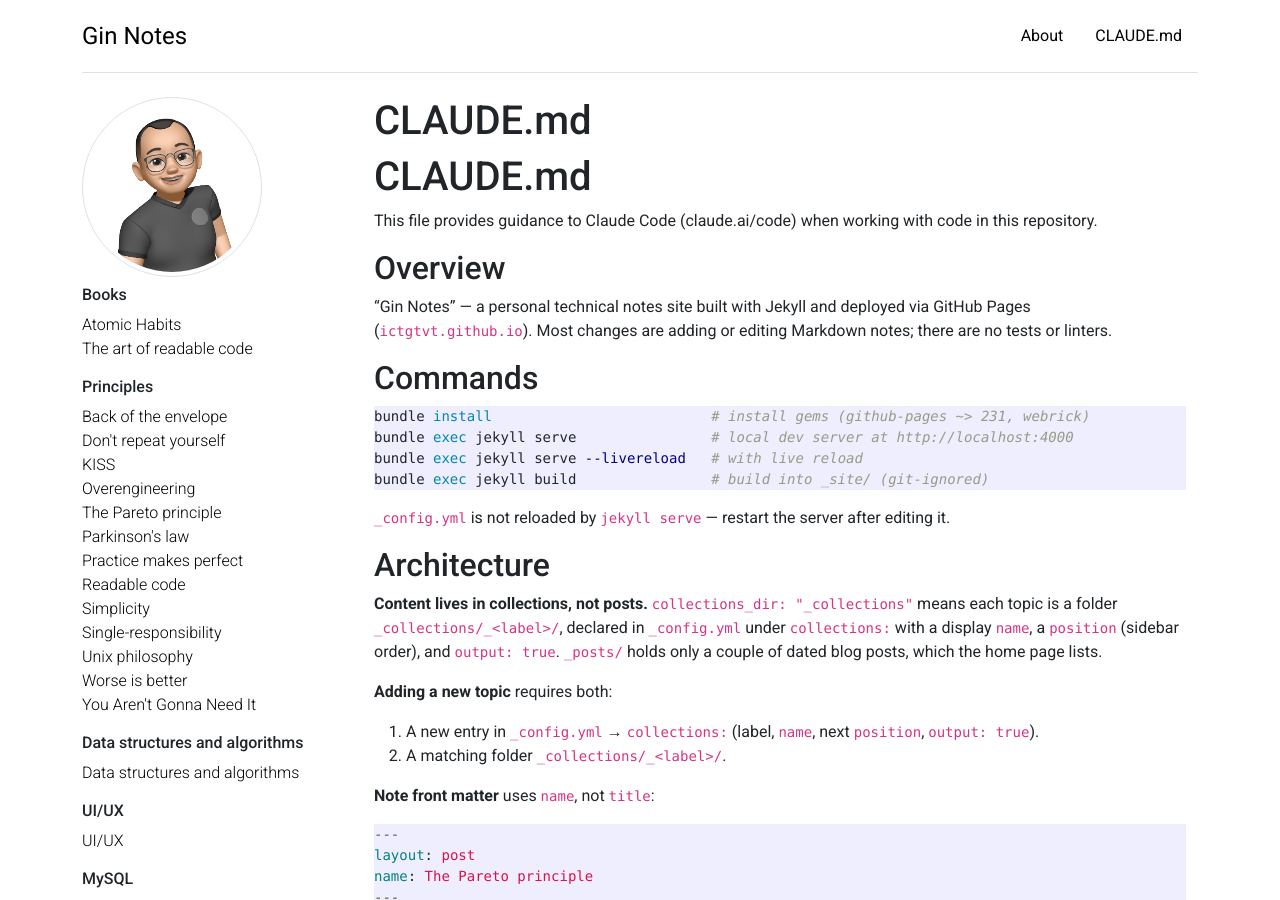
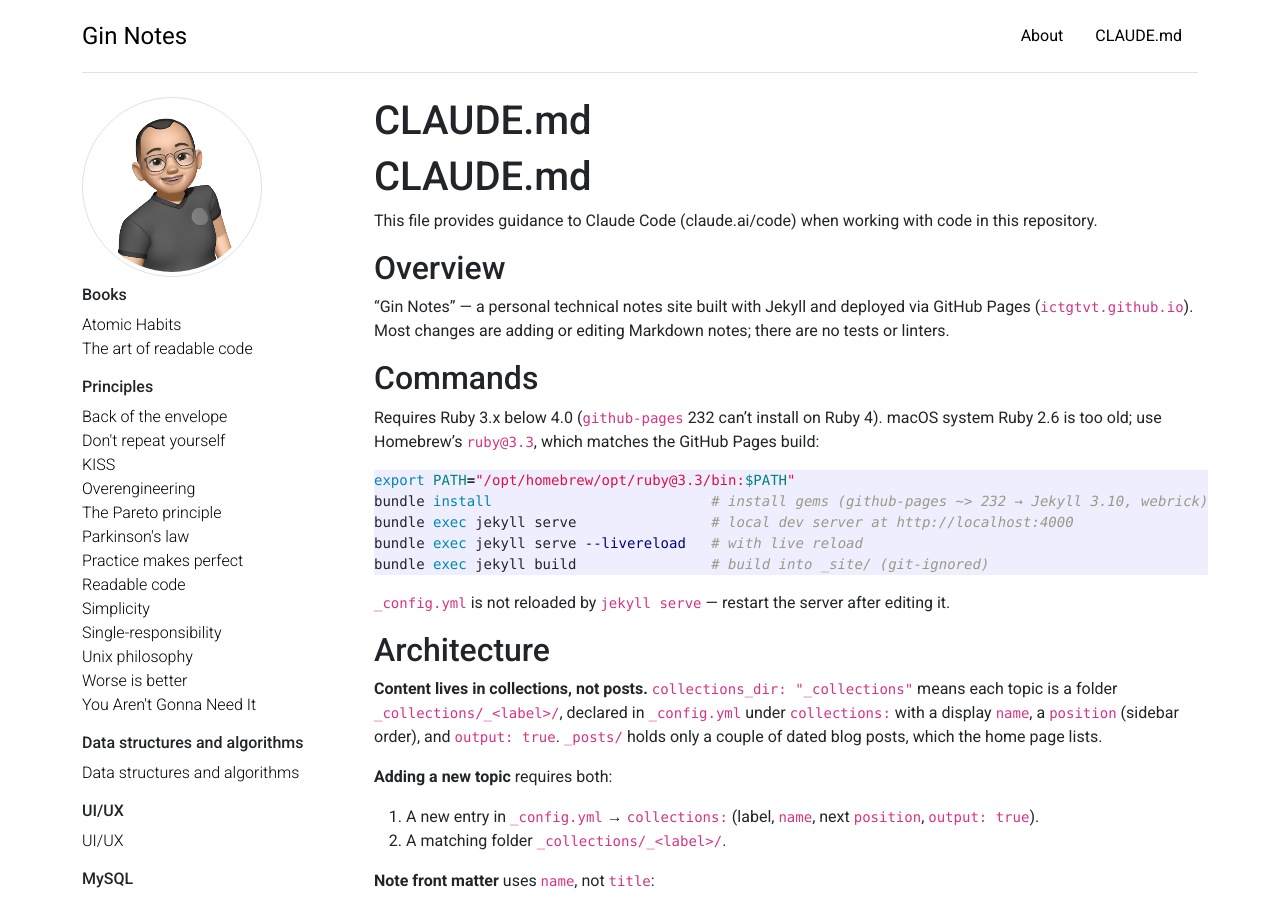
Before and after one commit to ictgtvt/ictgtvt.github.io, a Jekyll site: the page built from CLAUDE.md, in a window 1280 px wide and 900 px high. Built offline with Jekyll 4.4.1, drawn with Linux system fonts in a browser that asks for light colours; our own code applies the rules of GitHub Pages for plain Markdown files.

Commit message:
Update github-pages to 232 (Jekyll 3.10)
Regenerate Gemfile.lock with Ruby 3.3 and Bundler 4.0.21, ignore the
local .bundle config, and document the Ruby version requirement.

Co-Authored-By: Claude Opus 5.5 (1M context) <noreply@anthropic.com>

````diff
--- a/CLAUDE.md
+++ b/CLAUDE.md
@@ -8,8 +8,11 @@ This file provides guidance to Claude Code (claude.ai/code) when working with co
 
 ## Commands
 
+Requires Ruby 3.x below 4.0 (`github-pages` 232 can't install on Ruby 4). macOS system Ruby 2.6 is too old; use Homebrew's `ruby@3.3`, which matches the GitHub Pages build:
+
 ```sh
-bundle install                          # install gems (github-pages ~> 231, webrick)
+export PATH="/opt/homebrew/opt/ruby@3.3/bin:$PATH"
+bundle install                          # install gems (github-pages ~> 232 → Jekyll 3.10, webrick)
 bundle exec jekyll serve                # local dev server at http://localhost:4000
 bundle exec jekyll serve --livereload   # with live reload
 bundle exec jekyll build                # build into _site/ (git-ignored)
--- a/Gemfile
+++ b/Gemfile
@@ -15,7 +15,7 @@ source "https://rubygems.org"
 # If you want to use GitHub Pages, remove the "gem "jekyll"" above and
 # uncomment the line below. To upgrade, run `bundle update github-pages`.
 # gem "github-pages", group: :jekyll_plugins
-gem "github-pages", "~> 231", group: :jekyll_plugins
+gem "github-pages", "~> 232", group: :jekyll_plugins
 
 # If you have any plugins, put them here!
 group :jekyll_plugins do
````
Also changed, not shown: Gemfile.lock, 1 other file.
